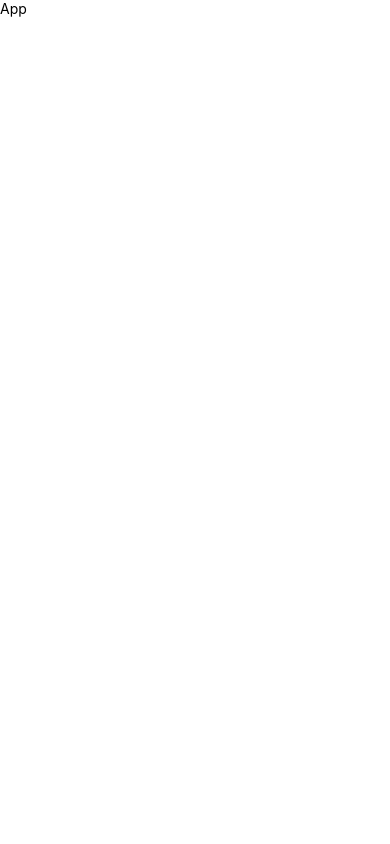
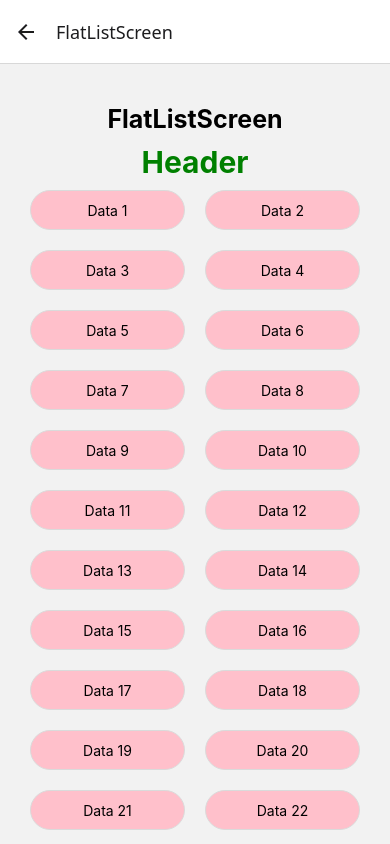
Before and after one commit to AnkitM18-tech/react-native, a React Native app in the folder flatlist/: screen /FlatListScreen in a window 390 px wide. Shown: the top 844 px of the page. Built offline with nearby package versions, Linux system fonts and the light colour scheme.

Commit message:
FlatList component

```diff
--- a/flatlist/App.tsx
+++ b/flatlist/App.tsx
@@ -1,13 +1,12 @@
-import {StyleSheet, Text, View} from 'react-native';
+import {NavigationContainer} from '@react-navigation/native';
+import RootNavigator from './src/RootNavigator';
 
 const App = () => {
   return (
-    <View>
-      <Text>App</Text>
-    </View>
+    <NavigationContainer>
+      <RootNavigator />
+    </NavigationContainer>
   );
 };
 
 export default App;
-
-const styles = StyleSheet.create({});
--- /dev/null
+++ b/flatlist/src/RootNavigator.tsx
@@ -0,0 +1,20 @@
+import {createStackNavigator} from '@react-navigation/stack';
+import HomeScreen from './screens/HomeScreen';
+import FlatListScreen from './screens/FlatListScreen';
+
+export type RootStackParamsList = {
+  Home: undefined;
+  FlatListScreen: undefined;
+};
+
+const Stack = createStackNavigator<RootStackParamsList>();
+const RootNavigator: React.FC = () => {
+  return (
+    <Stack.Navigator>
+      <Stack.Screen name="Home" component={HomeScreen} />
+      <Stack.Screen name="FlatListScreen" component={FlatListScreen} />
+    </Stack.Navigator>
+  );
+};
+
+export default RootNavigator;
--- /dev/null
+++ b/flatlist/src/screens/FlatListScreen.tsx
@@ -0,0 +1,69 @@
+import {FlatList, StyleSheet, Text, View} from 'react-native';
+
+// sample data
+const FLAT_DATA = Array.from({length: 50}, (_, index) => ({
+  id: index.toString(),
+  title: `Data ${index + 1}`,
+}));
+const FlatListScreen: React.FC = () => {
+  const renderData = ({item}: {item: {id: string; title: string}}) => (
+    <View style={styles.item}>
+      <Text>{item.title}</Text>
+    </View>
+  );
+  return (
+    <View style={styles.container}>
+      <Text style={styles.headerText}>FlatListScreen</Text>
+      <FlatList
+        ListHeaderComponent={<Text style={styles.listHeader}>Header</Text>}
+        ListFooterComponent={<Text style={styles.listFooter}>Footer</Text>}
+        data={FLAT_DATA}
+        renderItem={renderData}
+        keyExtractor={item => item.id}
+        numColumns={2}
+        columnWrapperStyle={{justifyContent: 'space-between'}}
+      />
+    </View>
+  );
+};
+
+export default FlatListScreen;
+
+const styles = StyleSheet.create({
+  container: {
+    flex: 1,
+    padding: 20,
+    gap: 10,
+  },
+  headerText: {
+    marginTop: 20,
+    fontSize: 25,
+    fontWeight: 'bold',
+    textAlign: 'center',
+  },
+  item: {
+    width: 80,
+    height: 40,
+    padding: 10,
+    borderWidth: 1,
+    borderColor: '#dadada',
+    margin: 10,
+    backgroundColor: 'pink',
+    borderRadius: 50,
+    justifyContent: 'center',
+    alignItems: 'center',
+    flex: 1,
+  },
+  listHeader: {
+    fontSize: 30,
+    fontWeight: 'bold',
+    textAlign: 'center',
+    color: 'green',
+  },
+  listFooter: {
+    fontSize: 30,
+    fontWeight: 'bold',
+    color: 'red',
+    textAlign: 'center',
+  },
+});
--- /dev/null
+++ b/flatlist/src/screens/HomeScreen.tsx
@@ -0,0 +1,48 @@
+import {Button, StyleSheet, Text, View} from 'react-native';
+import React from 'react';
+import {useNavigation} from '@react-navigation/native';
+import {StackNavigationProp} from '@react-navigation/stack';
+import {RootStackParamsList} from '../RootNavigator';
+
+const topics = [
+  {
+    id: 1,
+    title: 'Flat List',
+    screen: 'FlatListScreen',
+  },
+];
+
+type HomeScreenNavigationProps = StackNavigationProp<
+  RootStackParamsList,
+  'Home'
+>;
+const HomeScreen = () => {
+  const navigation = useNavigation<HomeScreenNavigationProps>();
+  return (
+    <View style={styles.container}>
+      <Text style={styles.headerText}>HomeScreen</Text>
+      <Button
+        title="Flat List Demo"
+        onPress={() => navigation.navigate('FlatListScreen')}
+      />
+    </View>
+  );
+};
+
+export default HomeScreen;
+
+const styles = StyleSheet.create({
+  container: {
+    flex: 1,
+    justifyContent: 'center',
+    alignItems: 'center',
+    padding: 20,
+    gap: 10,
+  },
+  headerText: {
+    marginTop: 20,
+    fontSize: 25,
+    fontWeight: 'bold',
+    textAlign: 'center',
+  },
+});
```
Also changed, not shown: flatlist/package.json (+6 -1 lines), 1 other file (tests, documents, lock files or other folders).
